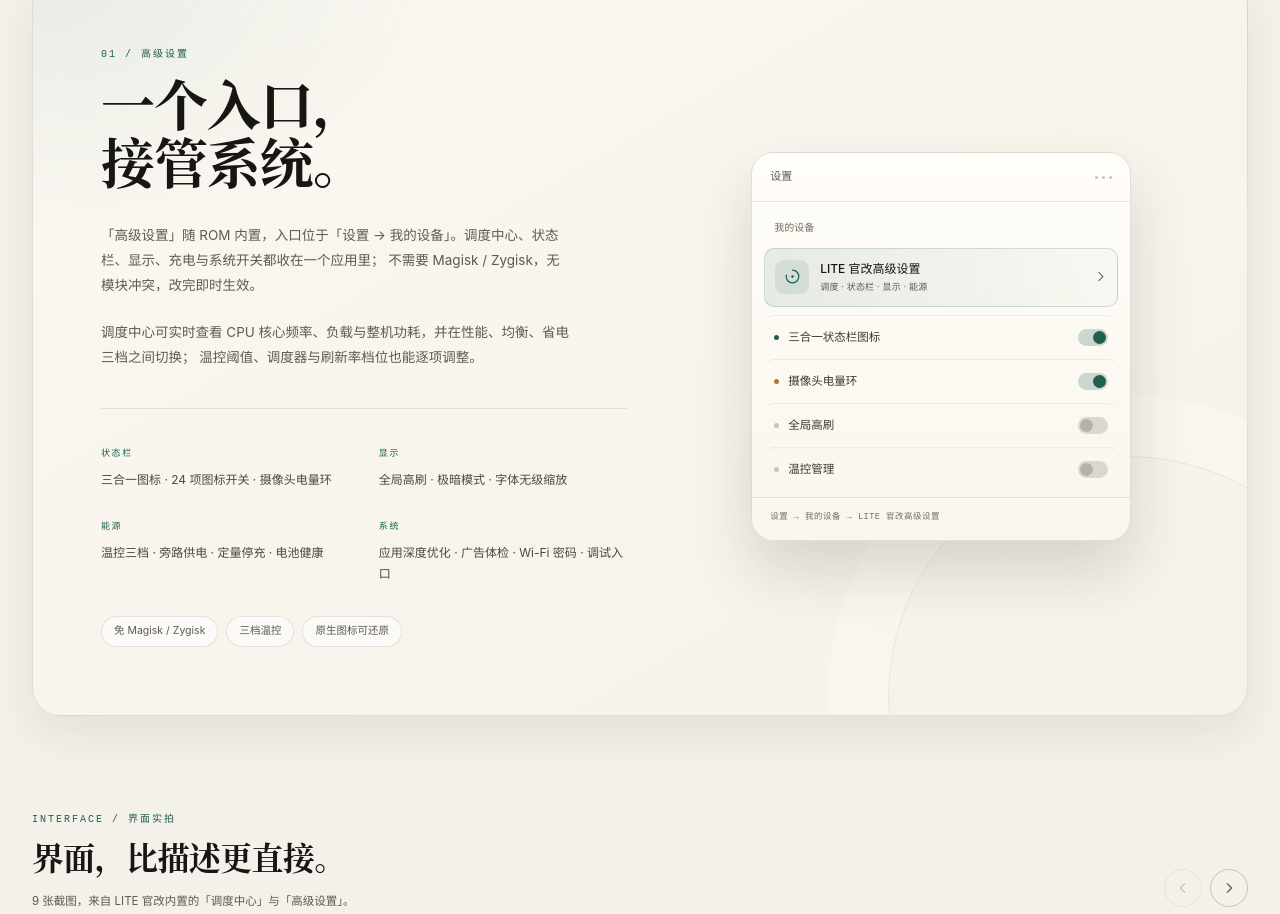
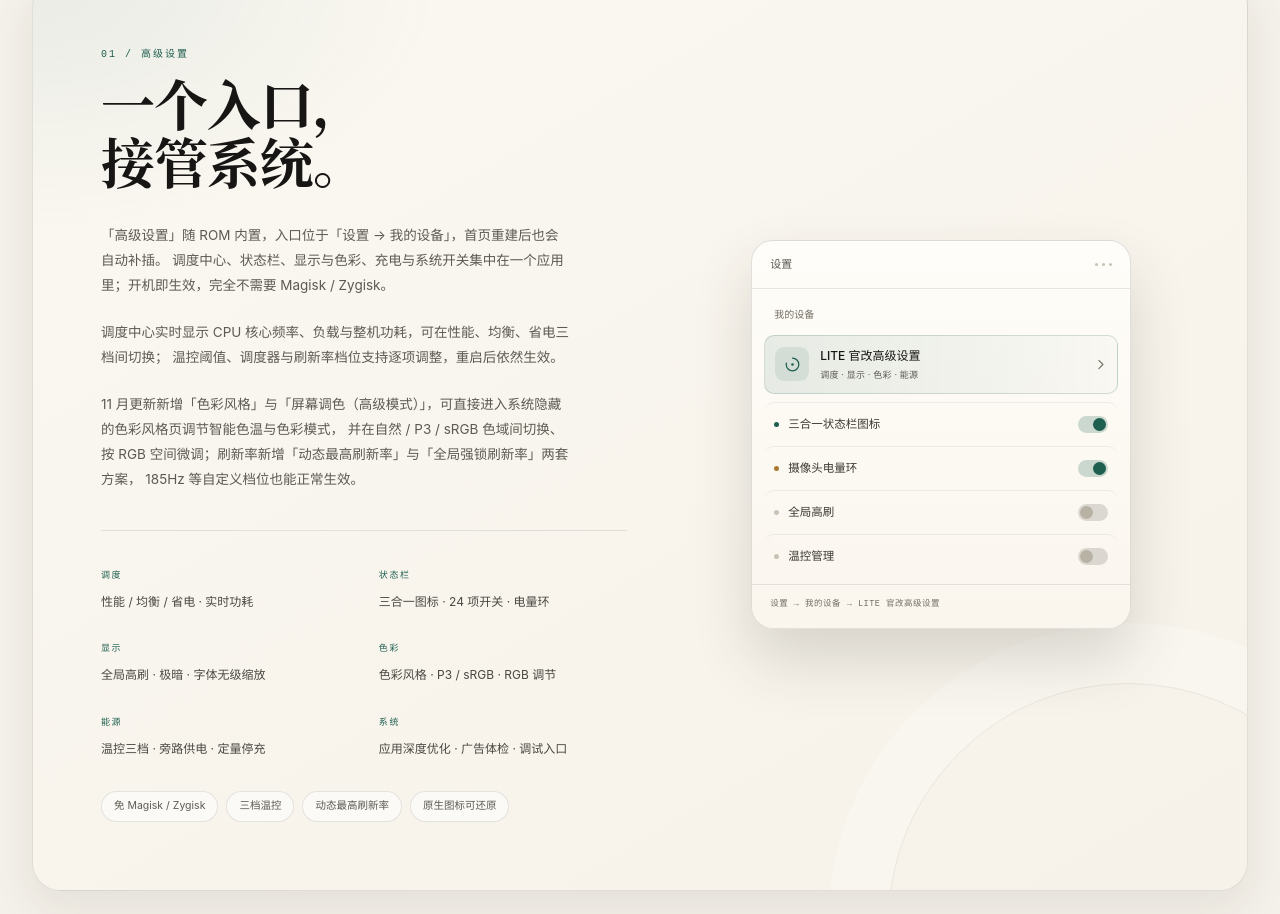
Before and after one commit to IHABR/lite-rom-site, a plain HTML site: page index.html in a window 1280 px wide. Shown: the part 1773-2687 px from the top of the page. Drawn offline with Linux system fonts and the light colour scheme; some packages are replaced by stand-ins of ours; a script that the page names is missing.

Commit message:
高级设置介绍补充色彩风格、屏幕调色与刷新率新方案
按功能日志补充调度中心与温控说明，并加入 11 月新增的色彩风格、P3 / sRGB 调色及动态最高刷新率、全局强锁刷新率。

```diff
--- a/index.html
+++ b/index.html
@@ -132,36 +132,50 @@
             <p class="section-index">01 / 高级设置</p>
             <h2>一个入口，<br>接管系统。</h2>
             <p class="suite-desc">
-              「高级设置」随 ROM 内置，入口位于「设置 → 我的设备」。调度中心、状态栏、显示、充电与系统开关都收在一个应用里；
-              不需要 Magisk / Zygisk，无模块冲突，改完即时生效。
+              「高级设置」随 ROM 内置，入口位于「设置 → 我的设备」，首页重建后也会自动补插。
+              调度中心、状态栏、显示与色彩、充电与系统开关集中在一个应用里；开机即生效，完全不需要 Magisk / Zygisk。
             </p>
             <p class="suite-desc">
-              调度中心可实时查看 CPU 核心频率、负载与整机功耗，并在性能、均衡、省电三档之间切换；
-              温控阈值、调度器与刷新率档位也能逐项调整。
+              调度中心实时显示 CPU 核心频率、负载与整机功耗，可在性能、均衡、省电三档间切换；
+              温控阈值、调度器与刷新率档位支持逐项调整，重启后依然生效。
+            </p>
+            <p class="suite-desc">
+              11 月更新新增「色彩风格」与「屏幕调色（高级模式）」，可直接进入系统隐藏的色彩风格页调节智能色温与色彩模式，
+              并在自然 / P3 / sRGB 色域间切换、按 RGB 空间微调；刷新率新增「动态最高刷新率」与「全局强锁刷新率」两套方案，
+              185Hz 等自定义档位也能正常生效。
             </p>
 
             <div class="suite-groups">
               <div class="suite-group">
+                <span class="suite-label">调度</span>
+                <p>性能 / 均衡 / 省电 · 实时功耗</p>
+              </div>
+              <div class="suite-group">
                 <span class="suite-label">状态栏</span>
-                <p>三合一图标 · 24 项图标开关 · 摄像头电量环</p>
+                <p>三合一图标 · 24 项开关 · 电量环</p>
               </div>
               <div class="suite-group">
                 <span class="suite-label">显示</span>
-                <p>全局高刷 · 极暗模式 · 字体无级缩放</p>
+                <p>全局高刷 · 极暗 · 字体无级缩放</p>
+              </div>
+              <div class="suite-group">
+                <span class="suite-label">色彩</span>
+                <p>色彩风格 · P3 / sRGB · RGB 调节</p>
               </div>
               <div class="suite-group">
                 <span class="suite-label">能源</span>
-                <p>温控三档 · 旁路供电 · 定量停充 · 电池健康</p>
+                <p>温控三档 · 旁路供电 · 定量停充</p>
               </div>
               <div class="suite-group">
                 <span class="suite-label">系统</span>
-                <p>应用深度优化 · 广告体检 · Wi-Fi 密码 · 调试入口</p>
+                <p>应用深度优化 · 广告体检 · 调试入口</p>
               </div>
             </div>
 
             <ul class="suite-badges">
               <li>免 Magisk / Zygisk</li>
               <li>三档温控</li>
+              <li>动态最高刷新率</li>
               <li>原生图标可还原</li>
             </ul>
           </div>
@@ -186,7 +200,7 @@
                   </span>
                   <span class="entry-text">
                     <b>LITE 官改高级设置</b>
-                    <em>调度 · 状态栏 · 显示 · 能源</em>
+                    <em>调度 · 显示 · 色彩 · 能源</em>
                   </span>
                   <svg class="chevron" viewBox="0 0 16 16"><path d="m6 3 5 5-5 5"/></svg>
                 </div>
```
